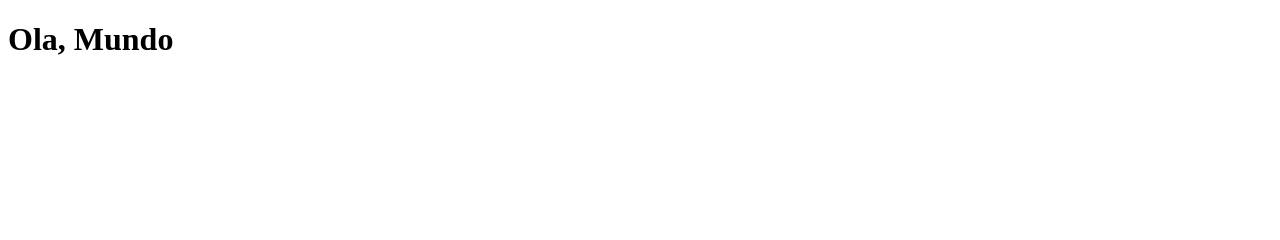
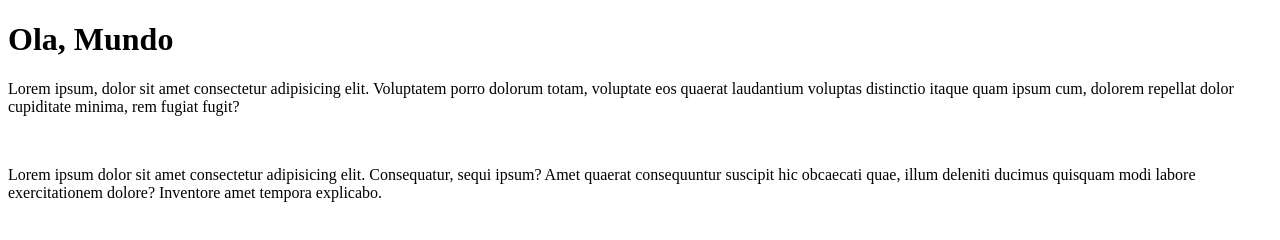
Before and after one commit to Heliezer24/OLa-Mundo, a plain HTML site: page index.html in a window 1280 px wide. Drawn offline with Linux system fonts and the light colour scheme.

Commit message:
Update index.html

```diff
--- a/index.html
+++ b/index.html
@@ -8,5 +8,8 @@
 </head>
 <body>
     <h1>Ola, Mundo</h1>
+    <p>Lorem ipsum, dolor sit amet consectetur adipisicing elit. Voluptatem porro dolorum totam, voluptate eos quaerat laudantium voluptas distinctio itaque quam ipsum cum, dolorem repellat dolor cupiditate minima, rem fugiat fugit?</p>
+    <br>
+    <p>Lorem ipsum dolor sit amet consectetur adipisicing elit. Consequatur, sequi ipsum? Amet quaerat consequuntur suscipit hic obcaecati quae, illum deleniti ducimus quisquam modi labore exercitationem dolore? Inventore amet tempora explicabo.</p>
 </body>
 </html>
```
